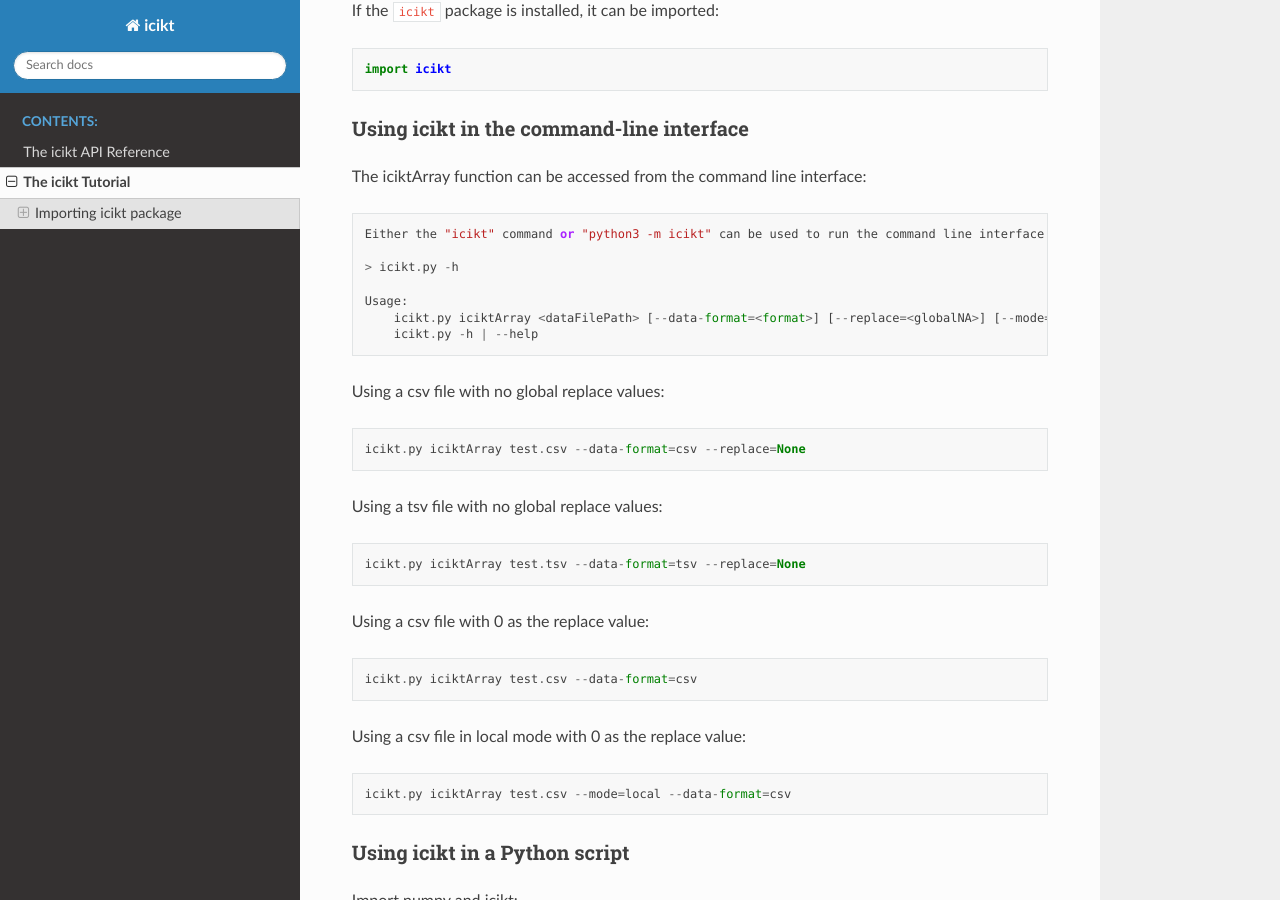
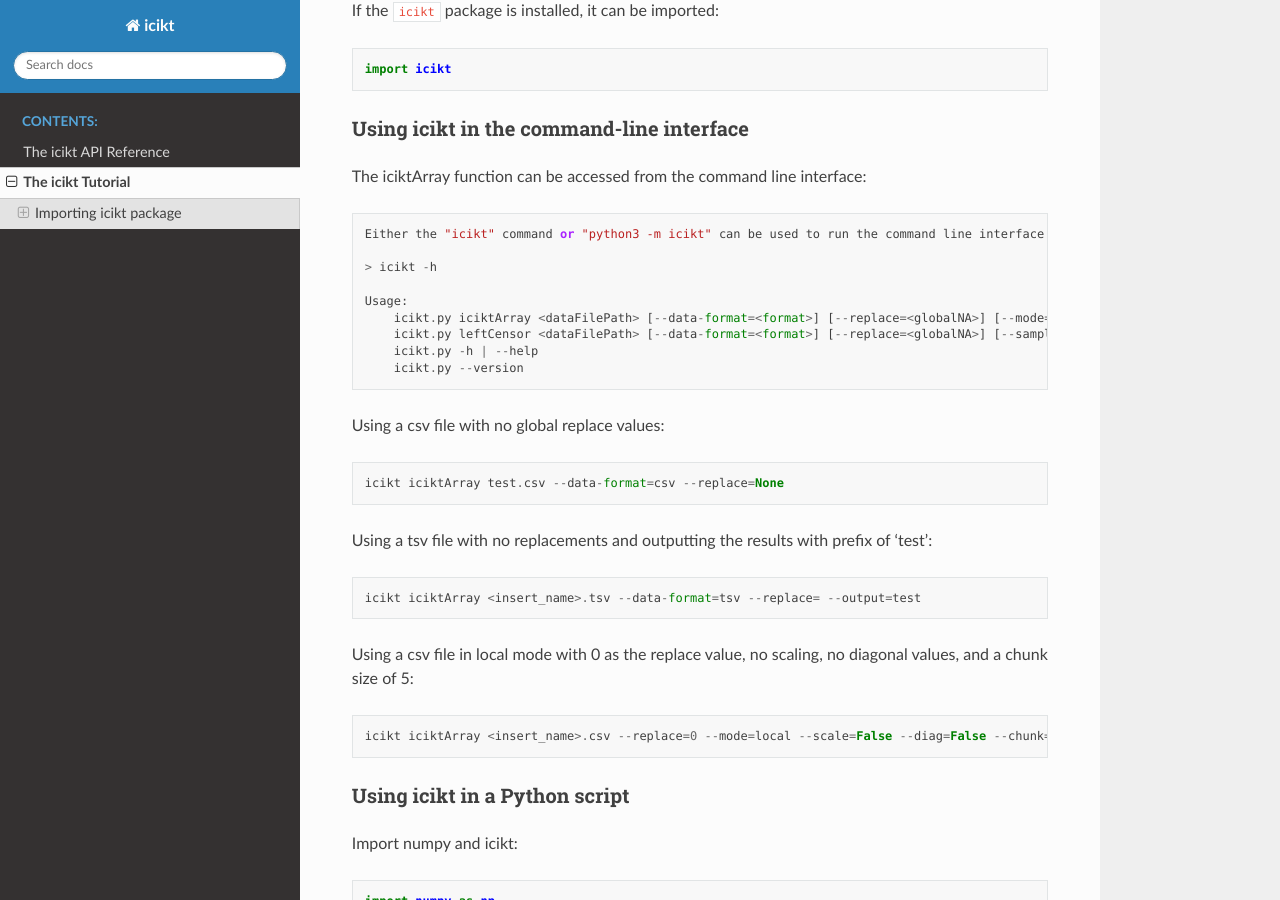
Before and after one commit to MoseleyBioinformaticsLab/icikt, a Sphinx documentation site: the page built from docs/tutorial.rst, in a window 1280 px wide and 900 px high, scrolled down 217 px. Built offline with Sphinx 7.4.7 and the Read the Docs theme 2.0.0, drawn with Linux system fonts in a browser that asks for light colours; pages that are not in the unit, such as notebooks, are missing from menus; the version number could not be read and is left out.

Commit message:
cleaning up documentation

```diff
--- a/docs/tutorial.rst
+++ b/docs/tutorial.rst
@@ -20,27 +20,25 @@ The iciktArray function can be accessed from the command line interface::
 
     Either the "icikt" command or "python3 -m icikt" can be used to run the command line interface.
 
-    > icikt.py -h
+    > icikt -h
 
     Usage:
-        icikt.py iciktArray <dataFilePath> [--data-format=<format>] [--replace=<globalNA>] [--mode=<perspective>] [--scale=<scaleMax>] [--diag=<diagGood>]
+        icikt.py iciktArray <dataFilePath> [--data-format=<format>] [--replace=<globalNA>] [--mode=<perspective>] [--scale=<scaleMax>] [--diag=<diagGood>] [--chunk=<chunkSize>] [--output=<outname>] [--include=<includeOnly>]
+        icikt.py leftCensor <dataFilePath> [--data-format=<format>] [--replace=<globalNA>] [--samples=<sampleClasses>]
         icikt.py -h | --help
+        icikt.py --version
 
 Using a csv file with no global replace values::
 
-    icikt.py iciktArray test.csv --data-format=csv --replace=None
+    icikt iciktArray test.csv --data-format=csv --replace=None
 
-Using a tsv file with no global replace values::
+Using a tsv file with no replacements and outputting the results with prefix of 'test'::
 
-    icikt.py iciktArray test.tsv --data-format=tsv --replace=None
+    icikt iciktArray <insert_name>.tsv --data-format=tsv --replace= --output=test
 
-Using a csv file with 0 as the replace value::
+Using a csv file in local mode with 0 as the replace value, no scaling, no diagonal values, and a chunk size of 5::
 
-    icikt.py iciktArray test.csv --data-format=csv
-
-Using a csv file in local mode with 0 as the replace value::
-
-    icikt.py iciktArray test.csv --mode=local --data-format=csv
+    icikt iciktArray <insert_name>.csv --replace=0 --mode=local --scale=False --diag=False --chunk=5
 
 
 Using icikt in a Python script
```
Also changed, not shown: 2 other files.
